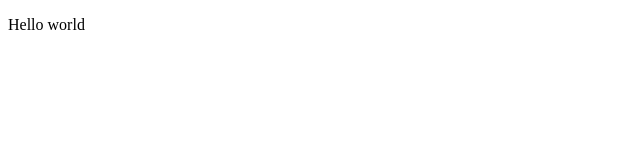
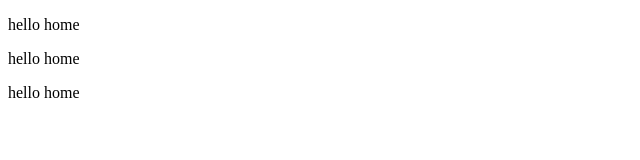
Before and after one commit to doeur100/DOMO_GIT, a plain HTML site: page index.html in a window 1280 px wide. Shown: the whole page, without its empty margins (0-640 px from the left). Drawn offline with Linux system fonts and the light colour scheme.

Commit message:
add hello home

```diff
--- a/index.html
+++ b/index.html
@@ -7,6 +7,8 @@
     <title>Document</title>
 </head>
 <body>
-    <p>Hello world</p>
+    <p>hello home</p>
+    <p>hello home</p>
+    <p>hello home</p>
 </body>
 </html>
```
